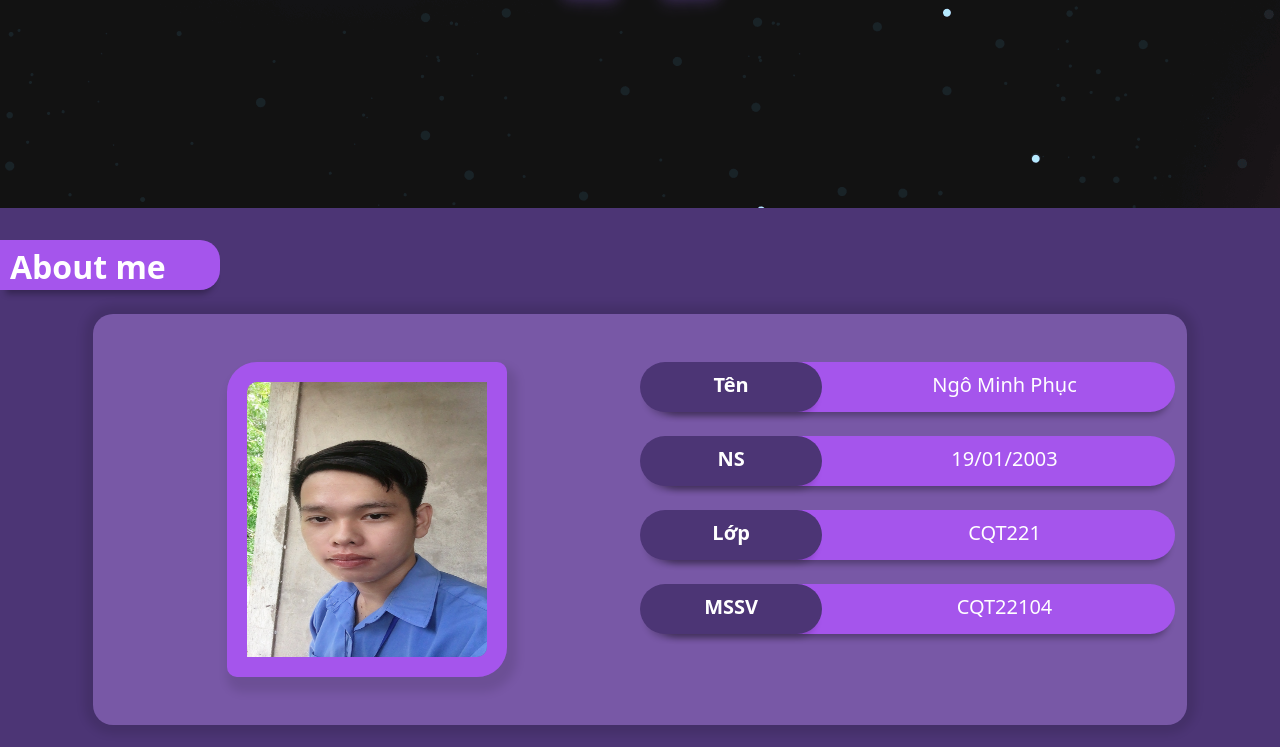
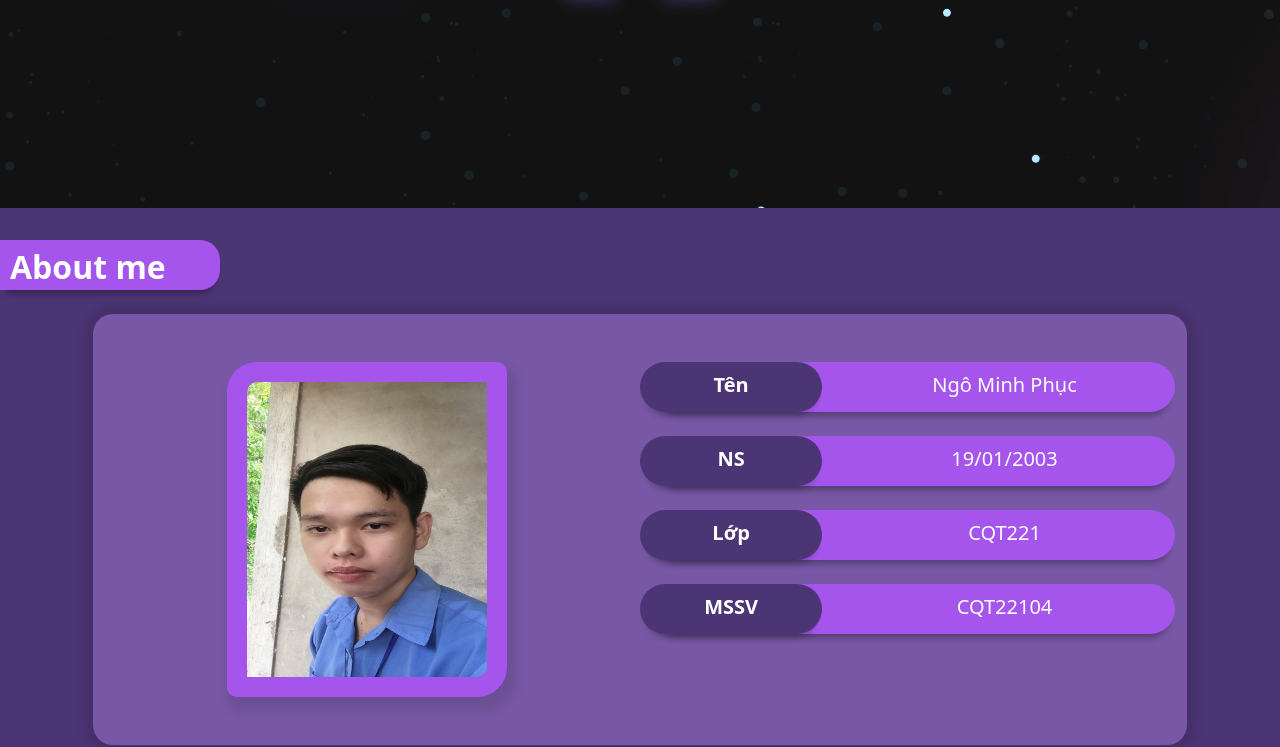
Before and after one commit to MinhPhuc191203/ngominhphuc, a plain HTML site: page index.html in a window 1280 px wide. Shown: the part 592-1339 px from the top of the page. Drawn offline with nearby package versions, Linux system fonts and the light colour scheme.

Commit message:
Update style.css

```diff
--- a/style.css
+++ b/style.css
@@ -93,7 +93,7 @@ html, section{
 }
 .row .col-sm-12 .img .avatar{
  width: 280px;
- height: 315px;
+ height: 335px;
  box-shadow: 5px 10px 10px 5px rgba(0, 0, 0, 0.1);
 
 }
```
